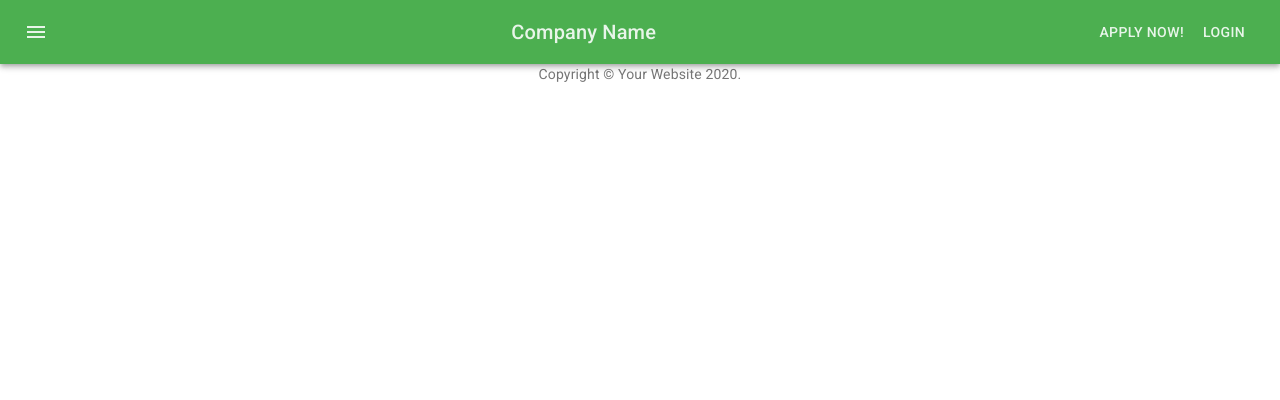
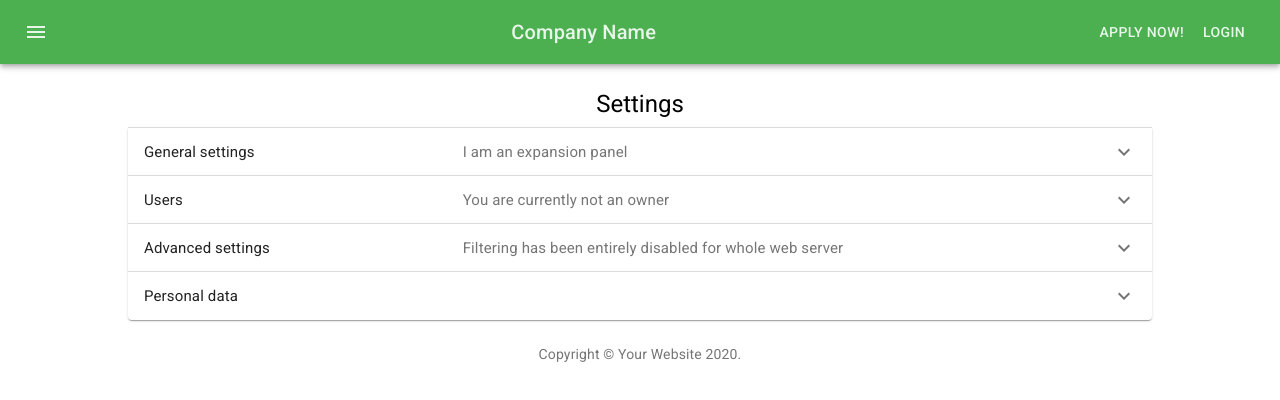
Before and after one commit to Hugens25/PaydayLoanSite, a React (Create React App) app: page /settings in a window 1280 px wide. Shown: the top 400 px of the page. Built offline with nearby package versions, Linux system fonts and the light colour scheme; the HTML template or start-up script is replaced by a standard one.

Commit message:
added settings page, and progress bar to application

```diff
--- a/src/components/ApplicationProcess/Apply.js
+++ b/src/components/ApplicationProcess/Apply.js
@@ -12,6 +12,7 @@ import red from '@material-ui/core/colors/red';
 import ApplicantForm from './ApplicantInfo';
 import BankForm from './IncomeAndBankInfo';
 import Review from './Review';
+import ProgressBar from '../misc/ProgressBar';
 
 const useStyles = makeStyles((theme) => ({
   layout: {
@@ -92,6 +93,7 @@ export default function Apply(props) {
   const [activeStep, setActiveStep] = useState(0);
   const [startedTypingRequiredFields, setStartedTypingRequiredFields] = useState({});
   const [missingValues, setMissingValues] = useState(false);
+  const [processingComplete, setProcessingComplete] = useState(false);
 
   const handleNext = () => {
     // if (activeStep < 2) {
@@ -129,6 +131,7 @@ export default function Apply(props) {
 
   useEffect(() => {
     if (activeStep === steps.length) {
+      console.log(processingComplete)
       let url = process.env.REACT_APP_ADD_USER_URL
       let now = new Date(); let mm = now.getUTCMonth() + 1; let dd = now.getUTCDate(); let yy = now.getUTCFullYear();
       let hh = now.getUTCHours(); let min = now.getUTCMinutes(); let ss = now.getUTCSeconds();
@@ -157,7 +160,7 @@ export default function Apply(props) {
           </Stepper>
           <Fragment>
             {activeStep === steps.length ? (
-              <Fragment>
+              !processingComplete ? (<ProgressBar processingComplete={processingComplete} setProcessingComplete={setProcessingComplete}/>) : (<Fragment>
                 <Typography variant="h5" gutterBottom>
                   You're On Your Way to a Brighter Future!
                 </Typography>
@@ -166,7 +169,7 @@ export default function Apply(props) {
                   Should additional information be required, we will reach out to you via the contact
                   information provided on this application.
                 </Typography>
-              </Fragment>
+              </Fragment>)
             ) : (
               <Fragment>
                 {getStepContent(activeStep, applicantInfo, setApplicantInfo, startedTypingRequiredFields, handleStartedTypingRequiredFields, handleAddApplicantInformation)}
--- a/src/components/UserPages/HomePage.js
+++ b/src/components/UserPages/HomePage.js
@@ -1,29 +1,29 @@
 import React, { useEffect, useState, Fragment } from 'react';
+import { Link } from 'react-router-dom';
 import { makeStyles } from '@material-ui/core/styles';
 import Paper from '@material-ui/core/Paper';
 import CssBaseline from '@material-ui/core/CssBaseline';
 import Typography from '@material-ui/core/Typography';
+import Button from '@material-ui/core/Button';
+import Box from '@material-ui/core/Box';
+import Settings from './Settings';
 
 const useStyles = makeStyles((theme) => ({
     layout: {
-      width: 'auto',
-      marginLeft: theme.spacing(2),
-      marginRight: theme.spacing(2),
-      [theme.breakpoints.up(600 + theme.spacing(2) * 2)]: {
-        width: 600,
+      width: '98vw',
       marginLeft: 'auto',
       marginRight: 'auto',
     },
+    paper: {
+      width: '80vw',
+      height: '90vh',
+      margin: 'auto',
+      padding: theme.spacing(2),
     },
-    paper: {
-      marginTop: theme.spacing(3),
-      marginBottom: theme.spacing(3),
-      padding: theme.spacing(2),
-      [theme.breakpoints.up(600 + theme.spacing(3) * 2)]: {
-        marginTop: theme.spacing(6),
-        marginBottom: theme.spacing(6),
-        padding: theme.spacing(3),
-      },
+    container: {
+      marginTop: theme.spacing(2),
+      display: 'flex',
+      justifyContent: 'space-between'
     },
     buttons: {
       display: 'flex',
@@ -44,13 +44,14 @@ export default function HomePage(props) {
   async function getUserInfo() {
     let url = process.env.REACT_APP_GET_USER_URL
     let payload = {'email':userInfo.email}
-    let data = await (await fetch(url, {method: 'POST', body: JSON.stringify(payload)})).json()
-    let firstName = data.user.firstName
-    let lastName = data.user.lastName
-    setUserInfo({...userInfo, "firstName":firstName, "lastName":lastName})
+    // let data = await (await fetch(url, {method: 'POST', body: JSON.stringify(payload)})).json()
+    // let firstName = data.user.firstName
+    // let lastName = data.user.lastName
+    // setUserInfo({...userInfo, "firstName":firstName, "lastName":lastName})
   }
 
   const handleUserInfoIsFetched = () => {
+    // setUserInfo({firstName: "Hugens", lastName: "Ulysse"})
     setUserInfoIsFetched(true)
   }
 
@@ -64,12 +65,16 @@ export default function HomePage(props) {
       <Fragment>
           <CssBaseline />
           <div className={classes.layout}>
+              <Box className={classes.container}>
                   <Paper className={classes.paper} elevation={3}>
+                      <Typography variant="h5" gutterBottom>My Account</Typography>
                       {
                         userInfoIsFetched &&
-                    <Typography variant="h5" gutterBottom>{`${userInfo.firstName || ''} ${userInfo.lastName || ''} Home Page`}</Typography>
+                        <Typography >{`Welcome${userInfo.firstName ? ', '+userInfo.firstName : '' }${userInfo.lastName ? ' '+userInfo.lastName : ''}!`}</Typography>
                       }
+                      <Button><Link to='/settings'>Settings</Link></Button>
                   </Paper>
+                </Box>
           </div>
       </Fragment>
   );
--- /dev/null
+++ b/src/components/UserPages/Settings.js
@@ -0,0 +1,137 @@
+import React from 'react';
+import { makeStyles } from '@material-ui/core/styles';
+import ExpansionPanel from '@material-ui/core/ExpansionPanel';
+import ExpansionPanelDetails from '@material-ui/core/ExpansionPanelDetails';
+import ExpansionPanelSummary from '@material-ui/core/ExpansionPanelSummary';
+import Typography from '@material-ui/core/Typography';
+import Paper from '@material-ui/core/Paper';
+import ExpandMoreIcon from '@material-ui/icons/ExpandMore';
+import Switch from '@material-ui/core/Switch';
+import Box from '@material-ui/core/Box';
+
+const useStyles = makeStyles((theme) => ({
+  root: {
+    width: '80vw',
+    margin: 'auto',
+    padding: theme.spacing(3)
+  },
+  heading: {
+    fontSize: theme.typography.pxToRem(15),
+    flexBasis: '33.33%',
+    flexShrink: 0,
+    textAlign: 'left',
+  },
+  secondaryHeading: {
+    fontSize: theme.typography.pxToRem(15),
+    color: theme.palette.text.secondary,
+    textAlign: 'left',
+  },
+  paper: {
+    width: '80vw',
+    height: '90vh',
+    margin: 'auto',
+    padding: theme.spacing(2),
+  },
+  settingOption: {
+    width: '100%',
+    display: 'flex',
+    justifyContent: 'space-between',
+    alignItems: 'center',
+  },
+}));
+
+export default function ControlledExpansionPanels() {
+  const classes = useStyles();
+  const [panelExpanded, setPanelExpanded] = React.useState(false);
+  const [settings, setSettings] = React.useState({
+    emailNotifications: true,
+  });
+
+  const handleSwitchChange = (event) => {
+    setSettings({ ...settings, [event.target.name]: event.target.checked });
+  };
+
+  const handlePanelChange = (panel) => (event, isExpanded) => {
+    setPanelExpanded(isExpanded ? panel : false);
+  };
+
+  return (
+    <div className={classes.root}>
+        <Typography variant="h5" gutterBottom>Settings</Typography>
+        <ExpansionPanel expanded={panelExpanded === 'panel1'} onChange={handlePanelChange('panel1')}>
+            <ExpansionPanelSummary
+            expandIcon={<ExpandMoreIcon />}
+            aria-controls="panel1bh-content"
+            id="panel1bh-header"
+            >
+            <Typography className={classes.heading}>General settings</Typography>
+            <Typography className={classes.secondaryHeading}>I am an expansion panel</Typography>
+            </ExpansionPanelSummary>
+            <ExpansionPanelDetails>
+                <Box className={classes.settingOption}>
+                    <Typography>
+                        Email Notifications
+                    </Typography>
+                    <Switch
+                        checked={settings.emailNotifications}
+                        onChange={handleSwitchChange}
+                        name="emailNotifications"
+                        inputProps={{ 'aria-label': 'secondary checkbox' }}
+                    />
+                </Box>
+            </ExpansionPanelDetails>
+        </ExpansionPanel>
+        <ExpansionPanel expanded={panelExpanded === 'panel2'} onChange={handlePanelChange('panel2')}>
+            <ExpansionPanelSummary
+            expandIcon={<ExpandMoreIcon />}
+            aria-controls="panel2bh-content"
+            id="panel2bh-header"
+            >
+            <Typography className={classes.heading}>Users</Typography>
+            <Typography className={classes.secondaryHeading}>
+                You are currently not an owner
+            </Typography>
+            </ExpansionPanelSummary>
+            <ExpansionPanelDetails>
+            <Typography>
+                Donec placerat, lectus sed mattis semper, neque lectus feugiat lectus, varius pulvinar
+                diam eros in elit. Pellentesque convallis laoreet laoreet.
+            </Typography>
+            </ExpansionPanelDetails>
+        </ExpansionPanel>
+        <ExpansionPanel expanded={panelExpanded === 'panel3'} onChange={handlePanelChange('panel3')}>
+            <ExpansionPanelSummary
+            expandIcon={<ExpandMoreIcon />}
+            aria-controls="panel3bh-content"
+            id="panel3bh-header"
+            >
+            <Typography className={classes.heading}>Advanced settings</Typography>
+            <Typography className={classes.secondaryHeading}>
+                Filtering has been entirely disabled for whole web server
+            </Typography>
+            </ExpansionPanelSummary>
+            <ExpansionPanelDetails>
+            <Typography>
+                Nunc vitae orci ultricies, auctor nunc in, volutpat nisl. Integer sit amet egestas eros,
+                vitae egestas augue. Duis vel est augue.
+            </Typography>
+            </ExpansionPanelDetails>
+        </ExpansionPanel>
+        <ExpansionPanel expanded={panelExpanded === 'panel4'} onChange={handlePanelChange('panel4')}>
+            <ExpansionPanelSummary
+            expandIcon={<ExpandMoreIcon />}
+            aria-controls="panel4bh-content"
+            id="panel4bh-header"
+            >
+            <Typography className={classes.heading}>Personal data</Typography>
+            </ExpansionPanelSummary>
+            <ExpansionPanelDetails>
+            <Typography>
+                Nunc vitae orci ultricies, auctor nunc in, volutpat nisl. Integer sit amet egestas eros,
+                vitae egestas augue. Duis vel est augue.
+            </Typography>
+            </ExpansionPanelDetails>
+        </ExpansionPanel>
+    </div>
+  );
+}
--- a/src/components/layout/Header.js
+++ b/src/components/layout/Header.js
@@ -14,6 +14,7 @@ import Logout from '../UserPages/Logout';
 import Apply from '../ApplicationProcess/Apply';
 import LandingPage from '../LandingPage';
 import HomePage from '../UserPages/HomePage';
+import Settings from '../UserPages/Settings';
 
 const useStyles = makeStyles((theme) => ({
   root: {
@@ -77,6 +78,7 @@ export default function Navbar() {
         <Route path="/login" render={(props) => <Login userInfo={userInfo} setUserInfo={setUserInfo} />}/>
         <Route path="/logout" render={(props) => <Logout userInfo={userInfo} setUserInfo={setUserInfo} applicantInfo={applicantInfo} setApplicantInfo={setApplicantInfo} />}/>
         <Route path="/home" render={(props) => <HomePage userInfo={userInfo} setUserInfo={setUserInfo} />}/>
+        <Route path="/settings" render={(props) => <Settings userInfo={userInfo} setUserInfo={setUserInfo} />}/>
       </div>
     </Router>
   );
--- /dev/null
+++ b/src/components/misc/ProgressBar.js
@@ -0,0 +1,48 @@
+import React, { useState, useEffect, useRef } from 'react';
+import { makeStyles } from '@material-ui/core/styles';
+import LinearProgress from '@material-ui/core/LinearProgress';
+
+const useStyles = makeStyles({
+  root: {
+    width: '100%',
+  },
+});
+
+export default function LinearBuffer(props) {
+  const classes = useStyles();
+
+  const {processingComplete, setProcessingComplete} = props;
+
+  const [progress, setProgress] = useState(0);
+  const [buffer, setBuffer] = useState(10);
+
+  const progressRef = useRef(() => {});
+  useEffect(() => {
+    progressRef.current = () => {
+      if (progress > 100) {
+        setProcessingComplete(true);
+      } else {
+        const diff = Math.random() * 10;
+        const diff2 = Math.random() * 10;
+        setProgress(progress + diff);
+        setBuffer(progress + diff + diff2);
+      }
+    };
+  });
+
+  React.useEffect(() => {
+    const timer = setInterval(() => {
+      progressRef.current();
+    }, 500);
+
+    return () => {
+      clearInterval(timer);
+    };
+  }, []);
+
+  return (
+    <div className={classes.root}>
+      <LinearProgress variant="buffer" value={progress} valueBuffer={buffer} />
+    </div>
+  );
+}
```
Lines whose indentation alone changed are shown as unchanged.
